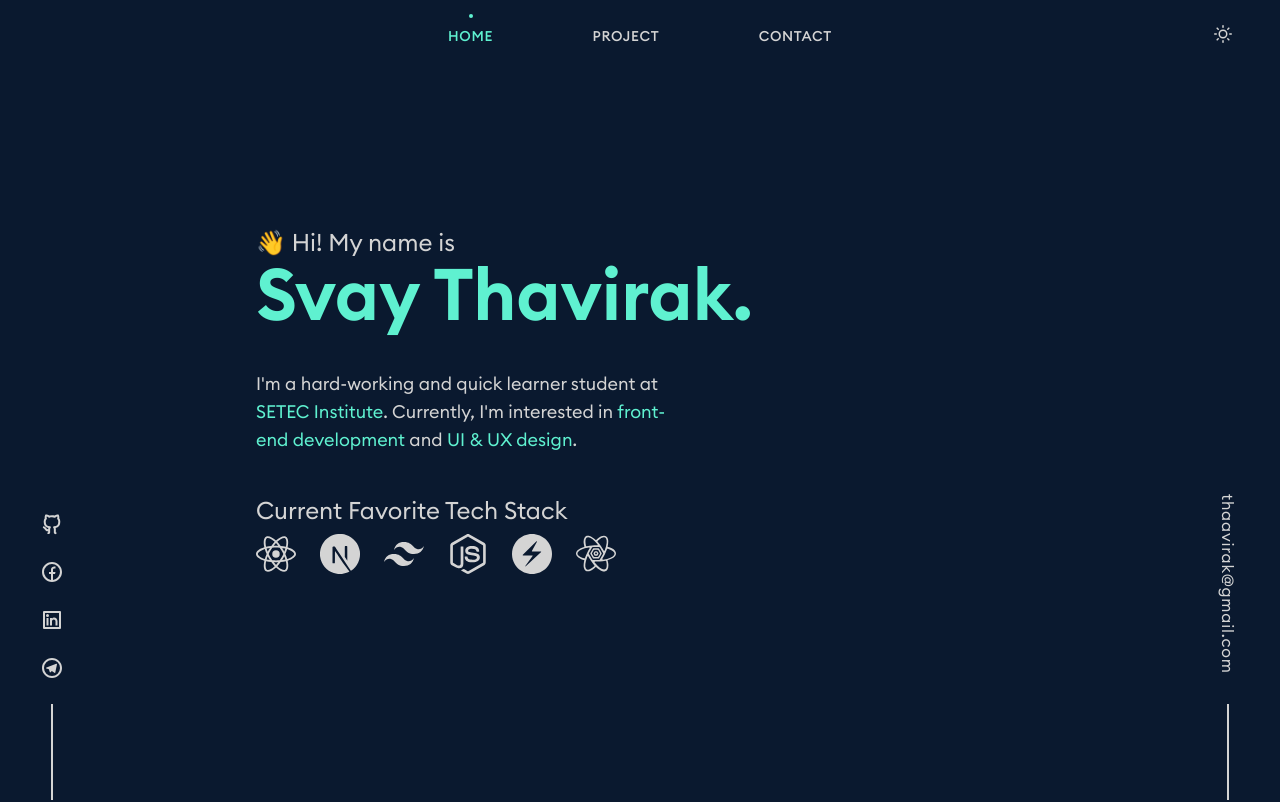
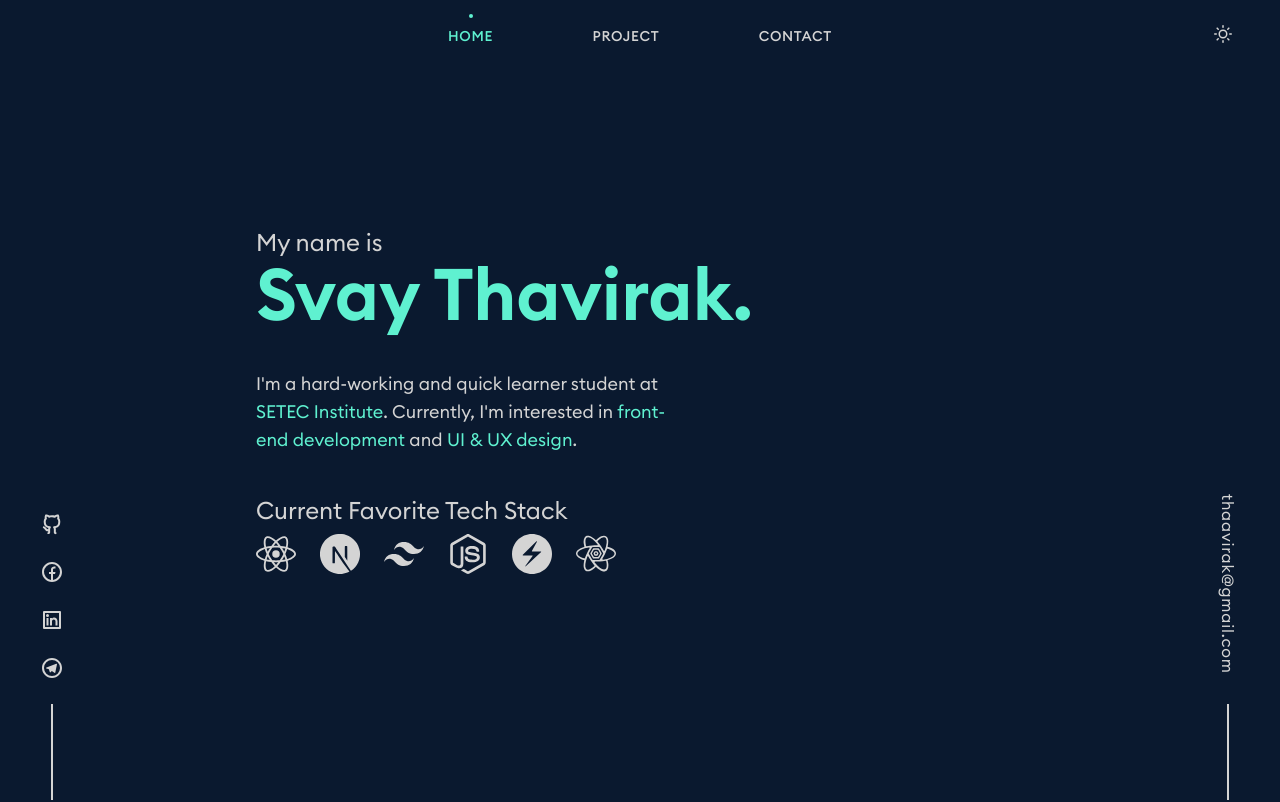
Before and after one commit to thavirak-svay/portfolio, a Next.js app: page / in a window 1280 px wide. Shown: the top 802 px of the page. Built offline with nearby package versions, Linux system fonts and the light colour scheme.

Commit message:
add:initial loader

```diff
--- /dev/null
+++ b/components/Loader.jsx
@@ -0,0 +1,64 @@
+import React from "react";
+import { motion } from "framer-motion";
+import CustomLink from "./CustomLink";
+export const cubicBezier = [0.6, 0.01, -0.05, 0.95];
+
+const container = {
+	animate: { transition: { staggerChildren: 0.25 } },
+};
+const item = {
+	initial: {
+		opacity: 0,
+		// y: 200,
+	},
+	animate: {
+		opacity: 1,
+		// y: 0,
+		transition: {
+			ease: cubicBezier,
+			duration: 1.2,
+		},
+	},
+	exit: {
+		opacity: 0,
+		// y: -200,
+		transition: {
+			ease: "easeInOut",
+			duration: 0.5,
+		},
+	},
+};
+
+const itemMain = {
+	initial: {
+		opacity: 0,
+		// y: 200,
+	},
+	animate: {
+		opacity: 1,
+		// y: 0,
+		transition: {
+			ease: cubicBezier,
+			duration: 1.6,
+		},
+	},
+};
+
+const Loader = ({ setLoading }) => {
+	return (
+		<motion.div variants={container} initial="initial" animate="animate" exit="exit" onAnimationComplete={() => setLoading(false)} className="overflow-hidden">
+			<motion.div variants={item}>
+				<motion.p className="w-screen h-screen flex items-center text-center">
+					<span className="text-4xl md:text-7xl flex-1">
+						👋
+						<span className="font-semibold">
+							<CustomLink name="Hi!" />
+						</span>
+					</span>
+				</motion.p>
+			</motion.div>
+		</motion.div>
+	);
+};
+
+export default Loader;
--- a/data/index.js
+++ b/data/index.js
@@ -46,7 +46,7 @@ export const menu = [
 ];
 
 export const greeting = [
-	() => "👋 Hi! My name is",
+	() => "My name is",
 	() => (
 		<>
 			<CustomLink name="Svay Thavirak." />
--- a/pages/index.jsx
+++ b/pages/index.jsx
@@ -1,9 +1,10 @@
-import * as React from "react";
-import { motion } from "framer-motion";
+import { useState } from "react";
+import { AnimatePresence, AnimateSharedLayout, motion } from "framer-motion";
 import { useMedia } from "react-use";
 
 import Seo from "@/components/Seo";
 import Nav from "@/components/Nav";
+import Loader from "@/components/Loader";
 import InView from "@/components/InView";
 import Footer from "@/components/Footer";
 import TechStack from "@/components/TechStack";
@@ -15,17 +16,28 @@ import { greeting, projects, email, cvUrl } from "@/data";
 import { container, fadeUp, staggerChildren } from "@/utils/framerMotionAnimation";
 export default function Index() {
 	const isMobile = useMedia("(max-width: 768px)");
+	const [loading, setLoading] = useState(true);
 	return (
+		<AnimateSharedLayout type="crossfade">
+			<AnimatePresence>
+				{loading ? (
+					<motion.div key="loader">
+						<Loader setLoading={setLoading} />
+					</motion.div>
+				) : (
 					<>
 						<Seo />
 						<Nav />
+
 						<LeftSidebar />
+
 						<motion.div variants={container} initial="initial" animate="animate" className={`flex flex-col w-full justify-center`}>
 							<section id="home" className={`flex flex-col space-y-8 md:space-y-6 justify-center min-h-screen lg:mx-[20%] md:mx-[15%] mx-[12%]`}>
 								<span>
 									<motion.p variants={fadeUp} className="text-xl md:text-2xl">
 										{greeting[0]()}
 									</motion.p>
+
 									<motion.p variants={fadeUp} className="text-4xl md:text-7xl font-semibold">
 										{greeting[1]()}
 									</motion.p>
@@ -44,6 +56,7 @@ export default function Index() {
 									</motion.div>
 								</span>
 							</section>
+
 							<section id="project" className={`min-h-screen lg:px-[20%] md:px-[15%] px-[4%]`}>
 								{projects.map(({ ...props }, i) => (
 									<InView key={i} variants={isMobile ? fadeUp : staggerChildren} className="lg:pt-[6%] md:py-[8%] py-[20%] ">
@@ -57,8 +70,8 @@ export default function Index() {
 										Get In Touch
 									</motion.p>
 									<motion.p variants={fadeUp} className="md:text-lg">
-							Currently, I’m looking for new opportunities, my inbox is always open. Whether you have a question or just want to say hi, I’ll try my best to get back to
-							you!
+										Currently, I’m looking for new opportunities, my inbox is always open. Whether you have a question or just want to say hi, I’ll try my best
+										to get back to you!
 									</motion.p>
 									<motion.div variants={fadeUp} className="space-x-4 flex">
 										<a aria-label="sayHello" className="outline-button" href={`mailto:${email}`}>
@@ -76,5 +89,8 @@ export default function Index() {
 						</motion.div>
 						<RightSidebar />
 					</>
+				)}
+			</AnimatePresence>
+		</AnimateSharedLayout>
 	);
 }
```
Lines whose indentation alone changed are shown as unchanged.
